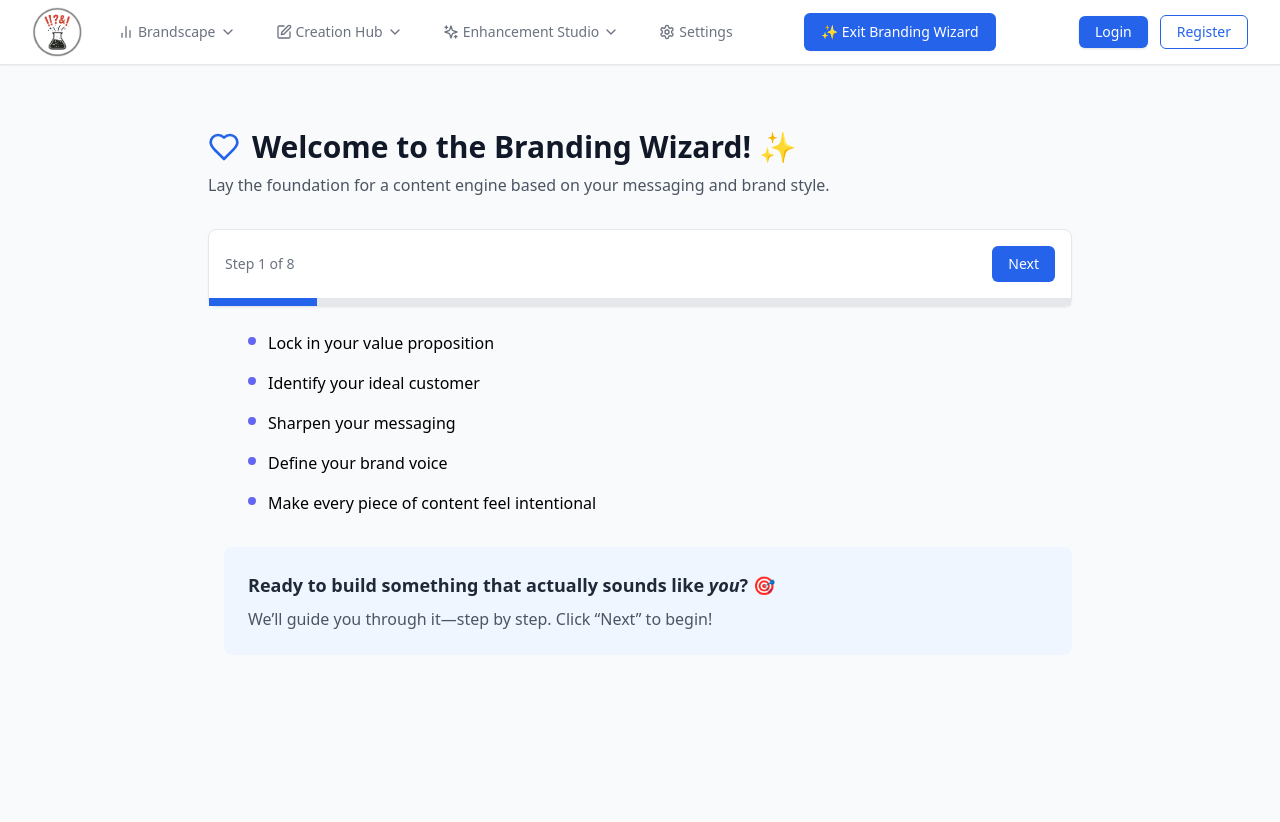
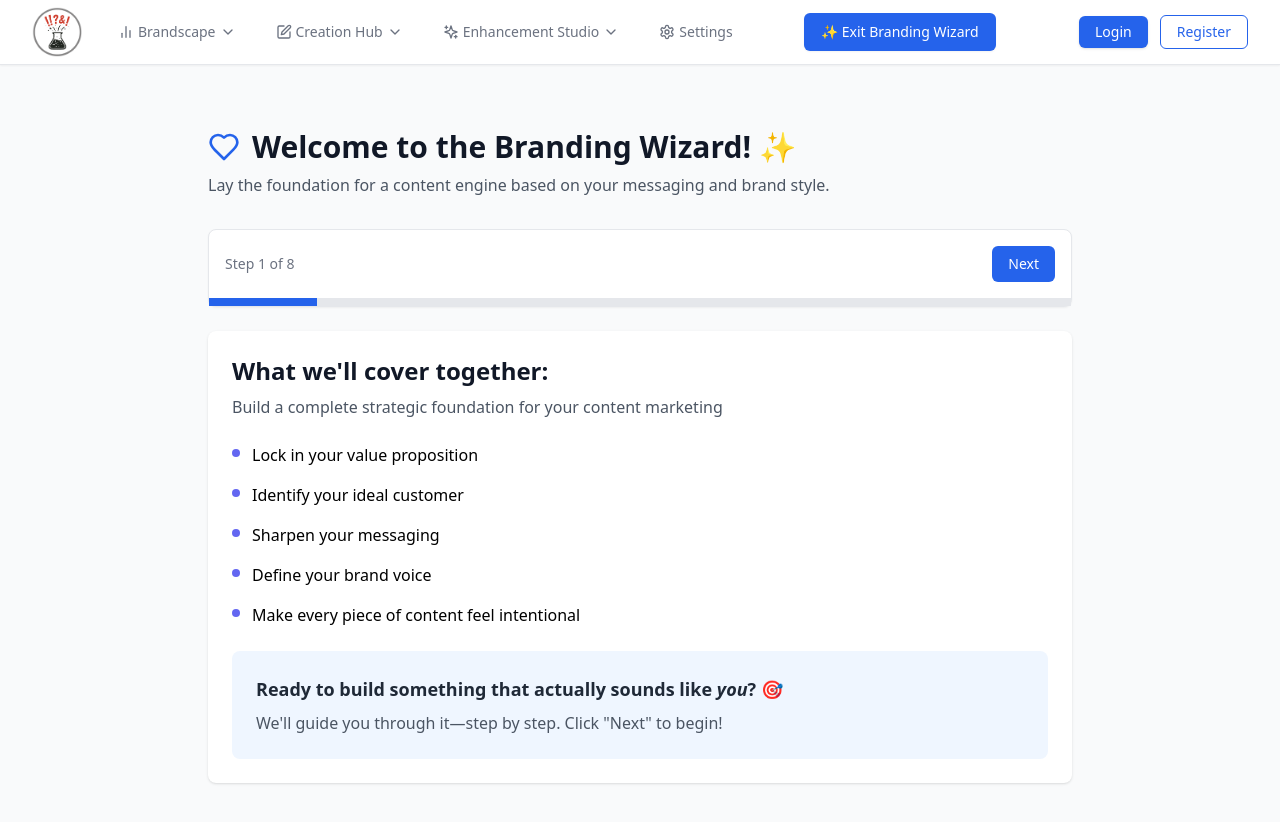
Before and after one commit to briannablacet/marketing-content-lab, a Next.js app: page /walkthrough/1 in a window 1280 px wide. Shown: the top 822 px of the page. Built offline with nearby package versions, Linux system fonts and the light colour scheme.

Commit message:
design tweak to welcome page

```diff
--- a/src/components/features/MarketingWalkthrough/components/WelcomeStep/index.tsx
+++ b/src/components/features/MarketingWalkthrough/components/WelcomeStep/index.tsx
@@ -1,5 +1,6 @@
 // src/components/features/MarketingWalkthrough/components/WelcomeStep/index.tsx
 import React from 'react';
+import { Card } from '@/components/ui/card';
 
 interface WelcomeStepProps {
   onNext: () => void;
@@ -8,8 +9,14 @@ interface WelcomeStepProps {
 
 const WelcomeStep: React.FC<WelcomeStepProps> = ({ onNext, onBack }) => {
   return (
-    <div className="space-y-8 w-full pl-10">
-      <div className="space-y-4">
+    <div className="space-y-6">
+      <Card className="p-6">
+        <div className="space-y-6">
+          <div className="mb-6">
+            <h2 className="text-2xl font-semibold text-gray-900 mb-2">What we'll cover together:</h2>
+            <p className="text-gray-600">Build a complete strategic foundation for your content marketing</p>
+          </div>
+
           <ul className="space-y-4">
             <li className="flex items-start">
               <div className="mt-1.5 mr-3 h-2 w-2 rounded-full bg-indigo-500" />
@@ -32,18 +39,18 @@ const WelcomeStep: React.FC<WelcomeStepProps> = ({ onNext, onBack }) => {
               <span>Make every piece of content feel intentional</span>
             </li>
           </ul>
-      </div>
 
-      <div className="bg-blue-50 p-6 rounded-lg -ml-6">
+          <div className="bg-blue-50 p-6 rounded-lg">
             <h3 className="text-lg font-semibold text-gray-800 mb-2">
               Ready to build something that actually sounds like <em>you</em>? 🎯
             </h3>
             <p className="text-gray-600">
-          We’ll guide you through it—step by step. Click “Next” to begin!
+              We'll guide you through it—step by step. Click "Next" to begin!
             </p>
           </div>
         </div>
-
+      </Card>
+    </div>
   );
 };
 
```
Lines whose indentation alone changed are shown as unchanged.
